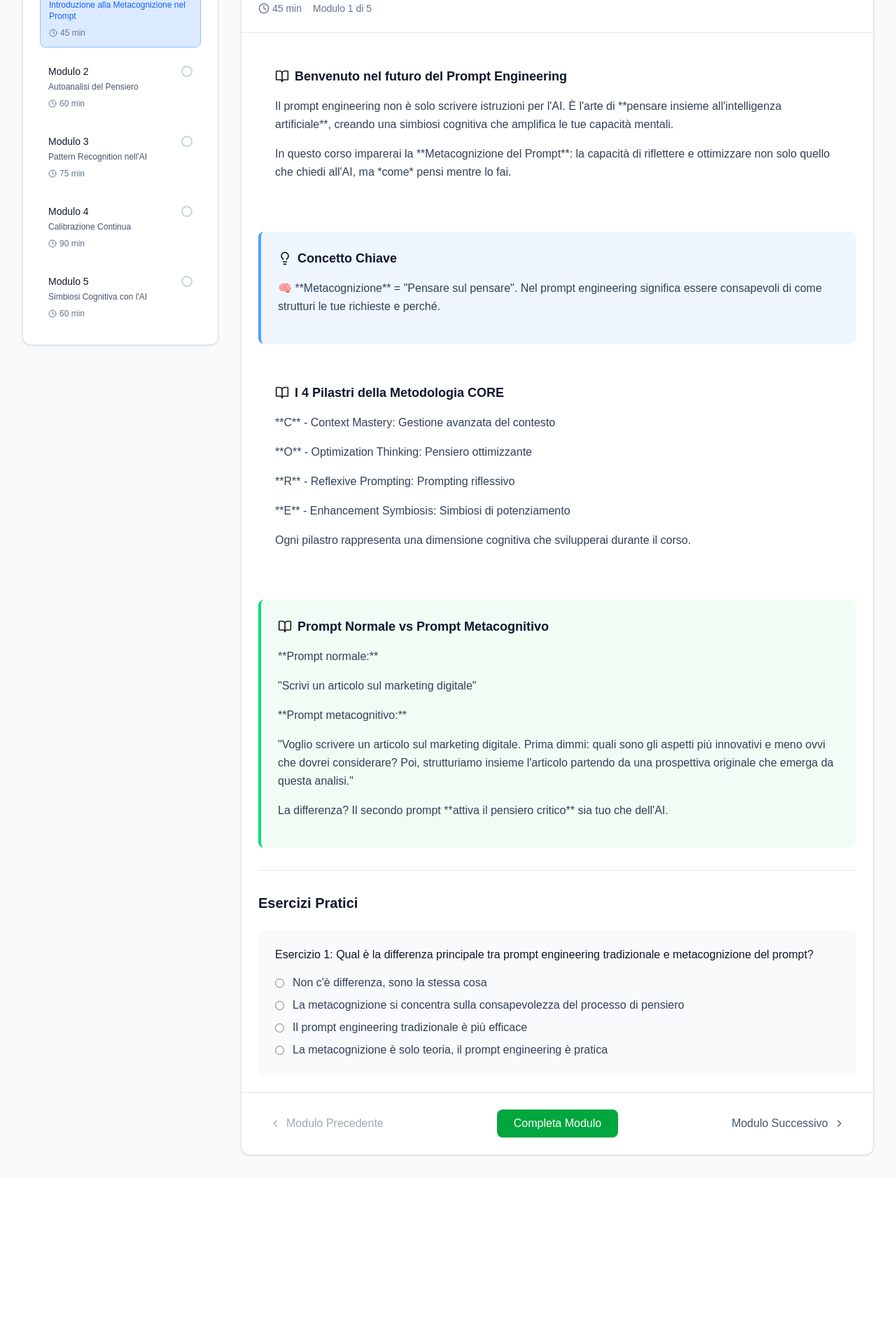
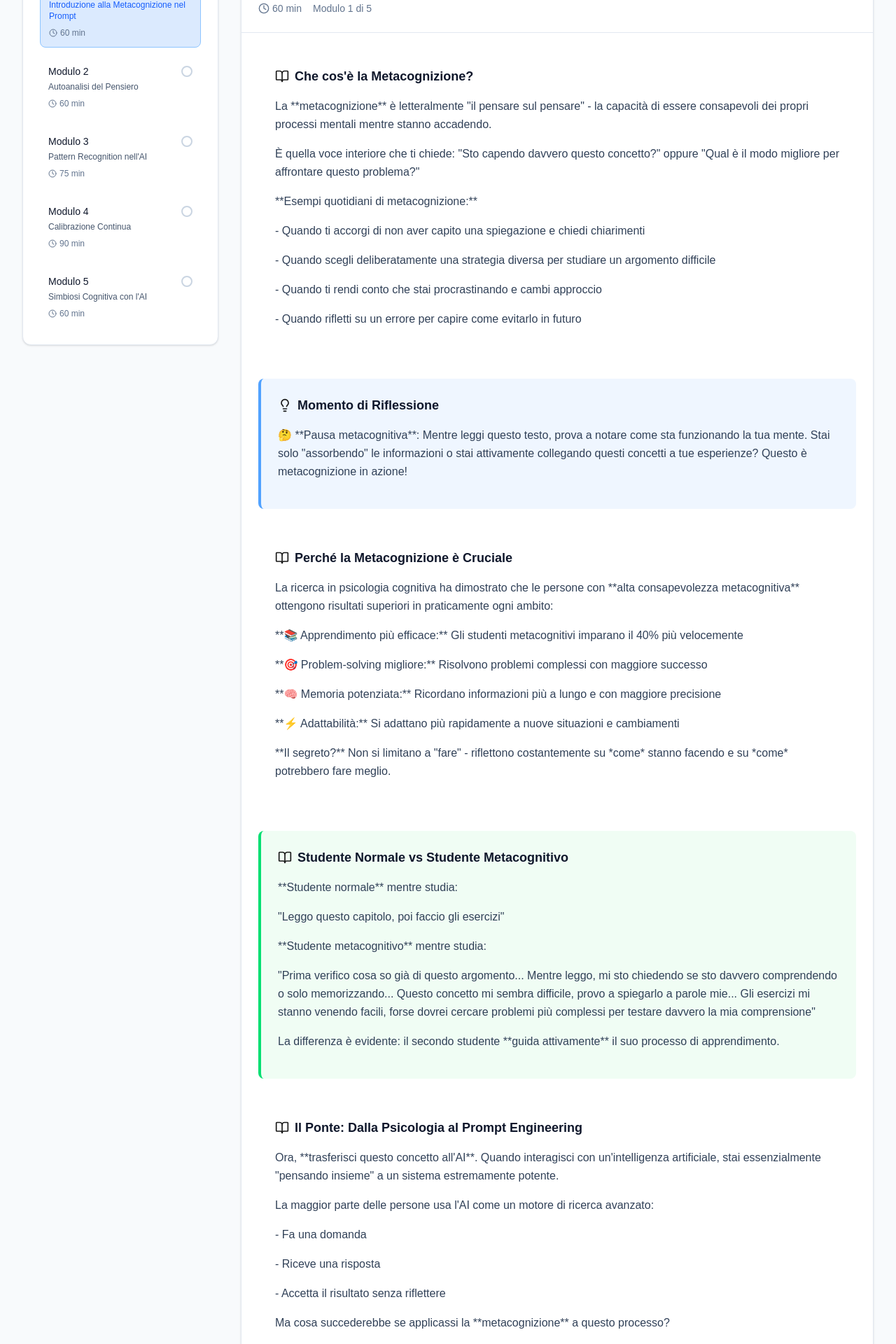
Before and after one commit to jacopo713/sito-prompt, a Next.js app: page /corso/corso-base in a window 1280 px wide. Shown: the part 200-2120 px from the top of the page at 70% size. Before the commit the page ends 1882 px from the top, so only its background shows below. Built offline with nearby package versions, Linux system fonts and the light colour scheme; no server answers; sample sign-in values are in the browser's storage.

Commit message:
Update: 2025-06-02 10:30

```diff
--- a/src/data/courseBase.ts
+++ b/src/data/courseBase.ts
@@ -17,56 +17,126 @@ export const courseBase: Course = {
     {
       id: 'modulo-1',
       title: 'Introduzione alla Metacognizione nel Prompt',
-      description: 'Scopri cos\'è la metacognizione e come applicarla al prompt engineering',
-      duration: '45 min',
+      description: 'Scopri cos\'è la metacognizione dal punto di vista psicologico e come applicarla al prompt engineering',
+      duration: '60 min',
       content: [
         {
           type: 'text',
-          title: 'Benvenuto nel futuro del Prompt Engineering',
-          content: `Il prompt engineering non è solo scrivere istruzioni per l'AI. È l'arte di **pensare insieme all'intelligenza artificiale**, creando una simbiosi cognitiva che amplifica le tue capacità mentali.
+          title: 'Che cos\'è la Metacognizione?',
+          content: `La **metacognizione** è letteralmente "il pensare sul pensare" - la capacità di essere consapevoli dei propri processi mentali mentre stanno accadendo.
 
-In questo corso imparerai la **Metacognizione del Prompt**: la capacità di riflettere e ottimizzare non solo quello che chiedi all'AI, ma *come* pensi mentre lo fai.`
+È quella voce interiore che ti chiede: "Sto capendo davvero questo concetto?" oppure "Qual è il modo migliore per affrontare questo problema?"
+
+**Esempi quotidiani di metacognizione:**
+- Quando ti accorgi di non aver capito una spiegazione e chiedi chiarimenti
+- Quando scegli deliberatamente una strategia diversa per studiare un argomento difficile
+- Quando ti rendi conto che stai procrastinando e cambi approccio
+- Quando rifletti su un errore per capire come evitarlo in futuro`
         },
         {
           type: 'tip',
-          title: 'Concetto Chiave',
-          content: '🧠 **Metacognizione** = "Pensare sul pensare". Nel prompt engineering significa essere consapevoli di come strutturi le tue richieste e perché.'
+          title: 'Momento di Riflessione',
+          content: '🤔 **Pausa metacognitiva**: Mentre leggi questo testo, prova a notare come sta funzionando la tua mente. Stai solo "assorbendo" le informazioni o stai attivamente collegando questi concetti a tue esperienze? Questo è metacognizione in azione!'
+        },
+        {
+          type: 'text',
+          title: 'Perché la Metacognizione è Cruciale',
+          content: `La ricerca in psicologia cognitiva ha dimostrato che le persone con **alta consapevolezza metacognitiva** ottengono risultati superiori in praticamente ogni ambito:
+
+**📚 Apprendimento più efficace:** Gli studenti metacognitivi imparano il 40% più velocemente
+**🎯 Problem-solving migliore:** Risolvono problemi complessi con maggiore successo
+**🧠 Memoria potenziata:** Ricordano informazioni più a lungo e con maggiore precisione
+**⚡ Adattabilità:** Si adattano più rapidamente a nuove situazioni e cambiamenti
+
+**Il segreto?** Non si limitano a "fare" - riflettono costantemente su *come* stanno facendo e su *come* potrebbero fare meglio.`
+        },
+        {
+          type: 'example',
+          title: 'Studente Normale vs Studente Metacognitivo',
+          content: `**Studente normale** mentre studia:
+"Leggo questo capitolo, poi faccio gli esercizi"
+
+**Studente metacognitivo** mentre studia:
+"Prima verifico cosa so già di questo argomento... Mentre leggo, mi sto chiedendo se sto davvero comprendendo o solo memorizzando... Questo concetto mi sembra difficile, provo a spiegarlo a parole mie... Gli esercizi mi stanno venendo facili, forse dovrei cercare problemi più complessi per testare davvero la mia comprensione"
+
+La differenza è evidente: il secondo studente **guida attivamente** il suo processo di apprendimento.`
+        },
+        {
+          type: 'text',
+          title: 'Il Ponte: Dalla Psicologia al Prompt Engineering',
+          content: `Ora, **trasferisci questo concetto all'AI**. Quando interagisci con un'intelligenza artificiale, stai essenzialmente "pensando insieme" a un sistema estremamente potente.
+
+La maggior parte delle persone usa l'AI come un motore di ricerca avanzato:
+- Fa una domanda
+- Riceve una risposta
+- Accetta il risultato senza riflettere
+
+Ma cosa succederebbe se applicassi la **metacognizione** a questo processo?`
+        },
+        {
+          type: 'text',
+          title: 'Metacognizione nel Prompt: La Rivoluzione',
+          content: `Il **prompt engineering metacognitivo** significa essere consapevoli e riflessivi su:
+
+**🎯 Il tuo obiettivo:** "Cosa sto realmente cercando di ottenere?"
+**🧠 Il tuo processo mentale:** "Come sto strutturando questa richiesta?"
+**🔄 L'interazione:** "Come sta rispondendo l'AI e perché?"
+**⚡ L'ottimizzazione:** "Come posso migliorare questa conversazione?"
+
+Non stai più semplicemente "usando" l'AI - stai **co-pensando** con essa.`
+        },
+        {
+          type: 'example',
+          title: 'Approccio Normale vs Approccio Metacognitivo',
+          content: `**Approccio normale:**
+"Scrivi un piano di marketing per la mia startup"
+
+**Approccio metacognitivo:**
+"Voglio sviluppare un piano di marketing, ma prima voglio essere sicuro di strutturare bene questa richiesta. Quali informazioni ha bisogno l'AI per darmi un output davvero utile? Probabilmente dovrei specificare: il settore, il target, il budget, i miei obiettivi specifici...
+
+Ora provo con: 'Aiutami a creare un piano di marketing per una startup nel settore fintech, target giovani professionisti 25-35 anni, budget mensile 5k€, obiettivo principale acquisire 1000 utenti nei primi 3 mesi. Prima di iniziare, dimmi: ci sono altri dettagli cruciali che dovrei condividere per ottimizzare questo piano?'"
+
+Vedi la differenza? Il secondo approccio **attiva il pensiero critico** sia tuo che dell'AI.`
         },
         {
           type: 'text',
           title: 'I 4 Pilastri della Metodologia CORE',
-          content: `**C** - Context Mastery: Gestione avanzata del contesto
-**O** - Optimization Thinking: Pensiero ottimizzante
-**R** - Reflexive Prompting: Prompting riflessivo
-**E** - Enhancement Symbiosis: Simbiosi di potenziamento
+          content: `In questo corso svilupperai un sistema metacognitivo strutturato attraverso i **4 Pilastri CORE**:
 
-Ogni pilastro rappresenta una dimensione cognitiva che svilupperai durante il corso.`
+**C** - **Context Mastery**: Gestione consapevole e strategica del contesto
+**O** - **Optimization Thinking**: Mentalità di miglioramento continuo
+**R** - **Reflexive Prompting**: Prompting riflessivo e auto-correttivo
+**E** - **Enhancement Symbiosis**: Simbiosi di potenziamento reciproco
+
+Ogni pilastro rappresenta una dimensione della tua evoluzione cognitiva nell'interazione con l'AI.`
         },
         {
-          type: 'example',
-          title: 'Prompt Normale vs Prompt Metacognitivo',
-          content: `**Prompt normale:**
-"Scrivi un articolo sul marketing digitale"
+          type: 'warning',
+          title: 'Un Cambiamento di Paradigma',
+          content: `⚠️ **Attenzione**: Questo approccio richiede un cambiamento mentale profondo. Non stai imparando "trucchi" o "formule magiche" per i prompt.
 
-**Prompt metacognitivo:**
-"Voglio scrivere un articolo sul marketing digitale. Prima dimmi: quali sono gli aspetti più innovativi e meno ovvi che dovrei considerare? Poi, strutturiamo insieme l'articolo partendo da una prospettiva originale che emerga da questa analisi."
-
-La differenza? Il secondo prompt **attiva il pensiero critico** sia tuo che dell'AI.`
+Stai sviluppando una **nuova forma di intelligenza** - la capacità di pensare efficacemente in partnership con l'AI. È più impegnativo, ma i risultati sono trasformativi.`
         }
       ],
       exercises: [
         {
           id: 'ex-1-1',
-          question: 'Qual è la differenza principale tra prompt engineering tradizionale e metacognizione del prompt?',
+          question: 'Descrivi un momento recente in cui hai usato la metacognizione nella vita quotidiana (anche senza saperlo). Cosa ti ha fatto "fermare e riflettere" sul tuo processo mentale?',
+          type: 'text',
+          explanation: 'Questo esercizio ti aiuta a riconoscere che già usi la metacognizione, preparandoti ad applicarla consapevolmente ai prompt.'
+        },
+        {
+          id: 'ex-1-2',
+          question: 'Qual è la differenza principale tra usare l\'AI come "strumento" e sviluppare una "simbiosi cognitiva" con essa?',
           type: 'multiple-choice',
           options: [
             'Non c\'è differenza, sono la stessa cosa',
-            'La metacognizione si concentra sulla consapevolezza del processo di pensiero',
-            'Il prompt engineering tradizionale è più efficace',
-            'La metacognizione è solo teoria, il prompt engineering è pratica'
+            'La simbiosi significa essere consapevoli e riflessivi sul processo di interazione',
+            'Lo strumento è più efficace della simbiosi',
+            'La simbiosi è solo teoria, lo strumento è pratica'
           ],
           correctAnswer: 1,
-          explanation: 'La metacognizione del prompt aggiunge la dimensione della consapevolezza: non solo *cosa* chiedere, ma *come* e *perché* lo stai chiedendo.'
+          explanation: 'La simbiosi cognitiva trasforma l\'AI da semplice strumento a partner di pensiero, richiedendo consapevolezza metacognitiva del processo.'
         }
       ]
     },
```
